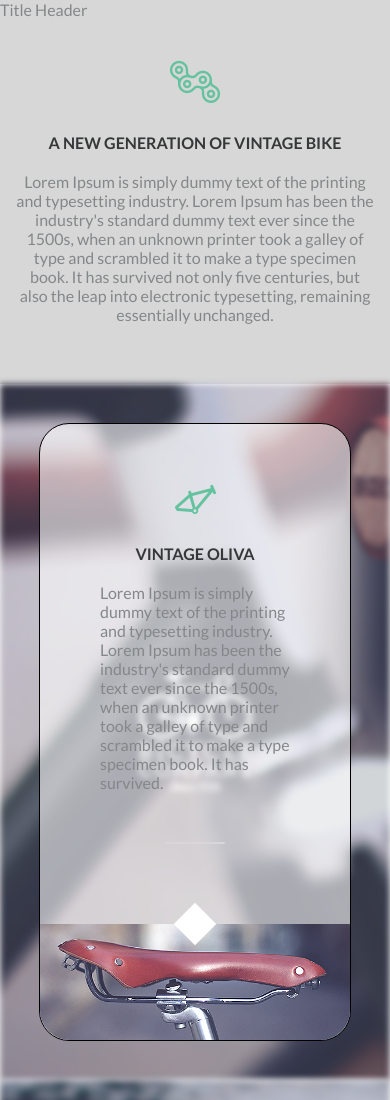
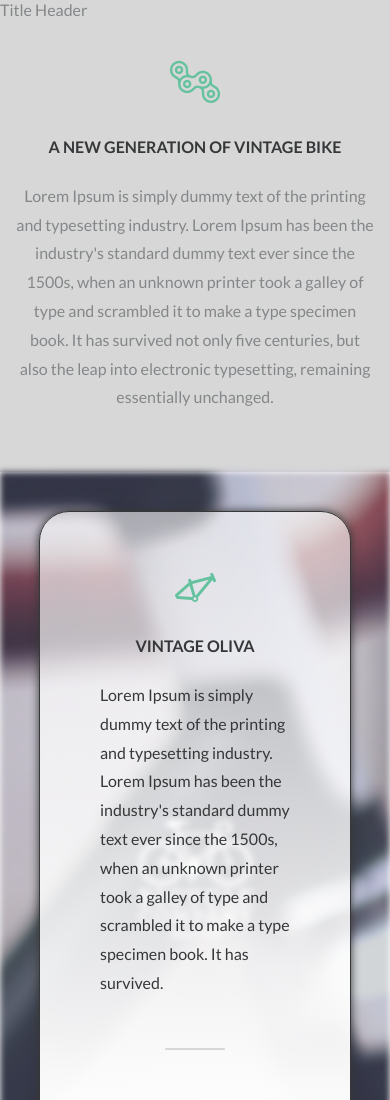
Before and after one commit to fr3xit/yebo, a plain HTML site: page index.html in a window 390 px wide. Shown: the top 1100 px of the page. Drawn offline with Linux system fonts and the light colour scheme; a script that the page names is missing.

Commit message:
readability brands

```diff
--- a/src/scss/module/_decor.scss
+++ b/src/scss/module/_decor.scss
@@ -5,7 +5,7 @@
 		left: 0;
 		right: 0;
 		bottom: 0;
-		z-index: 100;
+		z-index: 10;
 		margin: 0 auto;
 
 		display: block;
--- a/src/scss/module/_desc.scss
+++ b/src/scss/module/_desc.scss
@@ -3,6 +3,8 @@
 	margin: 0 auto;
 
 	text-align: center;
+
+	line-height: 1.8em;
 
 	&__icon {
 		margin-bottom: 30px;
--- a/src/scss/section/_brand.scss
+++ b/src/scss/section/_brand.scss
@@ -163,20 +163,27 @@
 			flex: 0 1 80%;
 			margin: 10% 0;
 
+			color: $color-black;
 			background: {
 				color: #ffffff95;
 			}
-			border: 1px solid black;
+			border: 1px solid $color-black;
+			box-shadow: 0 0 10px $color-black;
 			border-radius: 30px;
 		}
 	}
 
 	&__desc {
+		position: relative;
+		z-index: 100;
+
 		@include center_f;
 		flex-direction: column;
 		align-content: center;
 		flex: 1 1 calc(100% / 3 * 2);
 		padding: 60px;
+
+		background: linear-gradient(transparent, #fff);
 	}
 
 	&__img-box {
```
Also changed, not shown: src/css/index.css, 1 other file.
